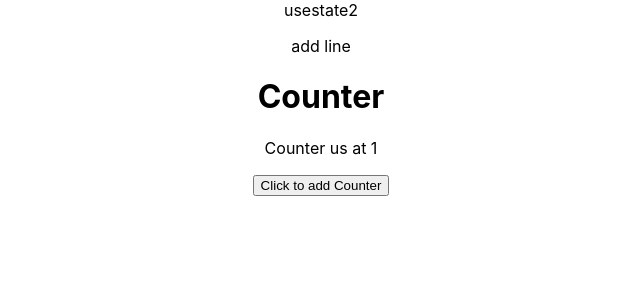
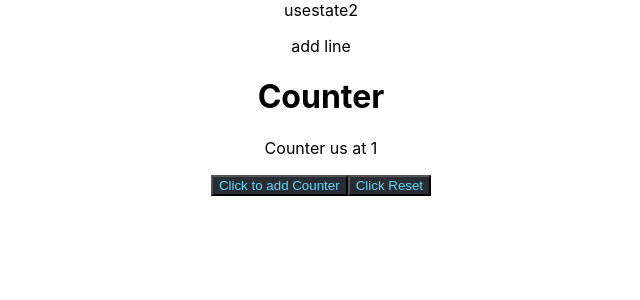
Before and after one commit to doravra/usestate2, a React (Create React App) app: page / in a window 1280 px wide. Shown: the top 300 px of the page, without its empty margins (319-959 px from the left). Built offline with nearby package versions, Linux system fonts and the light colour scheme.

Commit message:
with css and reset

```diff
--- a/src/App.js
+++ b/src/App.js
@@ -1,4 +1,3 @@
-import logo from './logo.svg';
 import './App.css';
 import Counter from './Counter';
 
--- /dev/null
+++ b/src/Counter.css
@@ -0,0 +1,8 @@
+button {
+    background-color: #282c34;
+    flex-direction: column;
+    align-items: center;
+    justify-content: center;
+    color: #61dafb;
+    text-align: center;
+   }
--- a/src/Counter.js
+++ b/src/Counter.js
@@ -1,7 +1,9 @@
 import {useState} from "react" ;
+import './Counter.css';
 
 function Counter() {
     const [count, setCount] = useState(1)
+
 
     function incr() {
         setCount(
@@ -11,11 +13,23 @@ function Counter() {
         )
         console.log(count) // for chaking !
     }
+    function Reset() {
+      setCount(
+          function(){
+              return 0
+          }
+      )
+      console.log(count) // for chaking !
+  }
+
+
     return (
       <div>
         <h1>Counter</h1>
         <p>Counter us at {count} </p>
         <button onClick={incr}>Click to add Counter</button>
+        <button onClick={Reset} >Click Reset</button>
+
       </div>
     );
   }
```
Also changed, not shown: src/App.css (line endings or trailing spaces).
